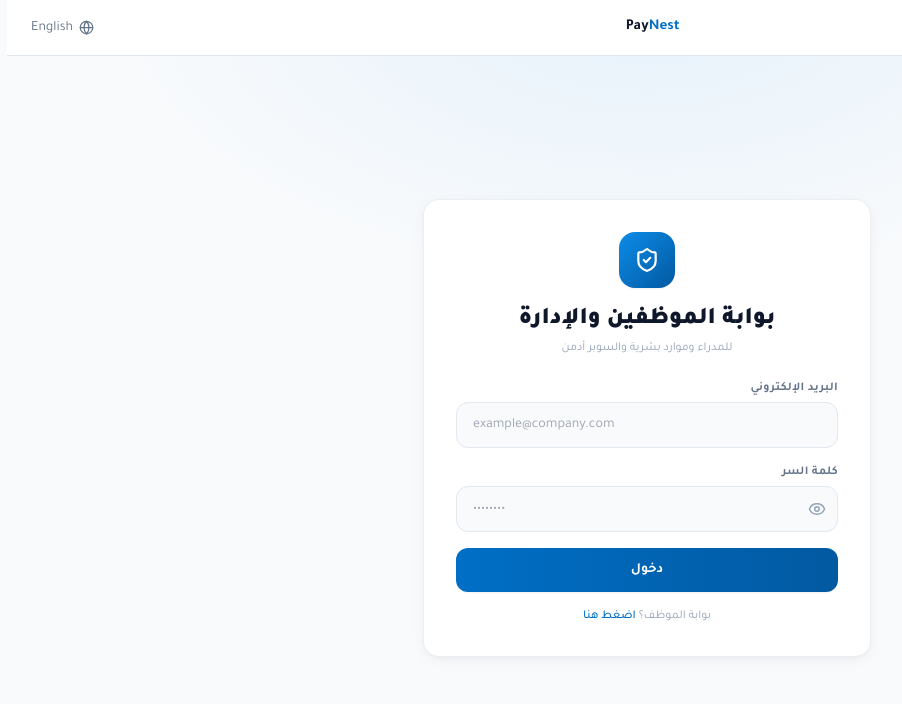
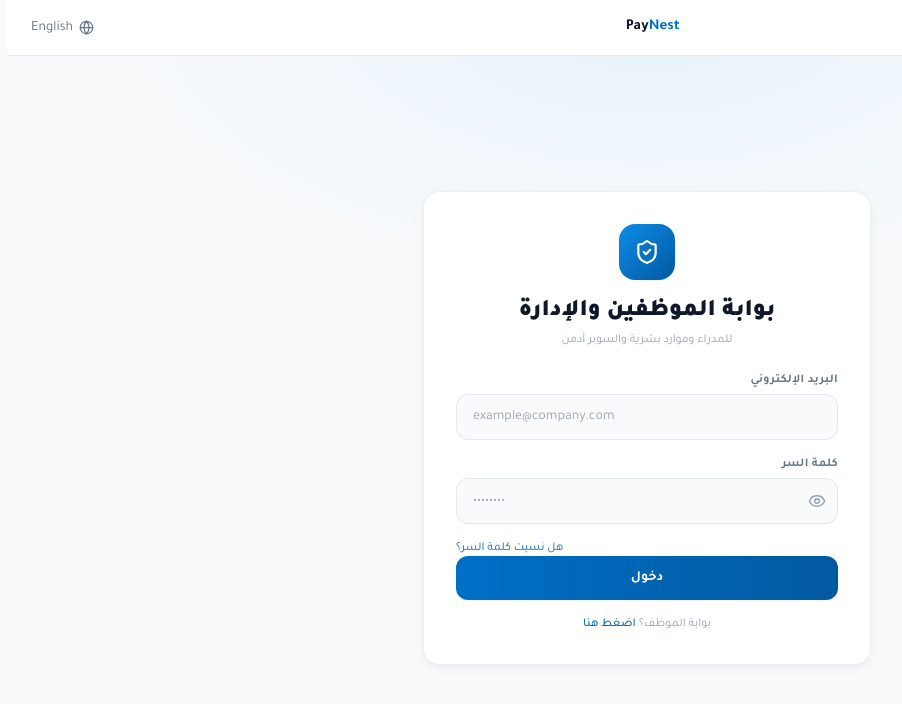
Before and after one commit to Husamalj/paynest, a Next.js app: page /login in a window 1280 px wide. Shown: the top 704 px of the page, without its empty margins (184-1086 px from the left). Built offline with nearby package versions, Linux system fonts and the light colour scheme.

Commit message:
feat: add forgot password link to login pages

```diff
--- a/app/(auth)/employee-login/page.tsx
+++ b/app/(auth)/employee-login/page.tsx
@@ -149,6 +149,16 @@
               </button>
             </div>
 
+            <div className="flex justify-end mt-1">
+              <button
+                type="button"
+                onClick={() => router.push("/forgot-password")}
+                className="text-xs text-brand-600 hover:text-brand-800 hover:underline transition-colors"
+              >
+                {ar ? "هل نسيت كلمة السر؟" : "Forgot password?"}
+              </button>
+            </div>
+
             {error && (
               <div className="text-red-600 text-sm mb-4 text-center bg-red-50 border border-red-100 rounded-xl px-4 py-3">
                 {error}
--- a/app/(auth)/login/page.tsx
+++ b/app/(auth)/login/page.tsx
@@ -161,6 +161,16 @@
               </button>
             </div>
 
+            <div className="flex justify-end mt-1">
+              <button
+                type="button"
+                onClick={() => router.push("/forgot-password")}
+                className="text-xs text-brand-600 hover:text-brand-800 hover:underline transition-colors"
+              >
+                {ar ? "هل نسيت كلمة السر؟" : "Forgot password?"}
+              </button>
+            </div>
+
             {error && (
               <div className="text-red-600 text-sm mb-4 text-center bg-red-50 border border-red-100 rounded-xl px-4 py-3">
                 {error}
```
